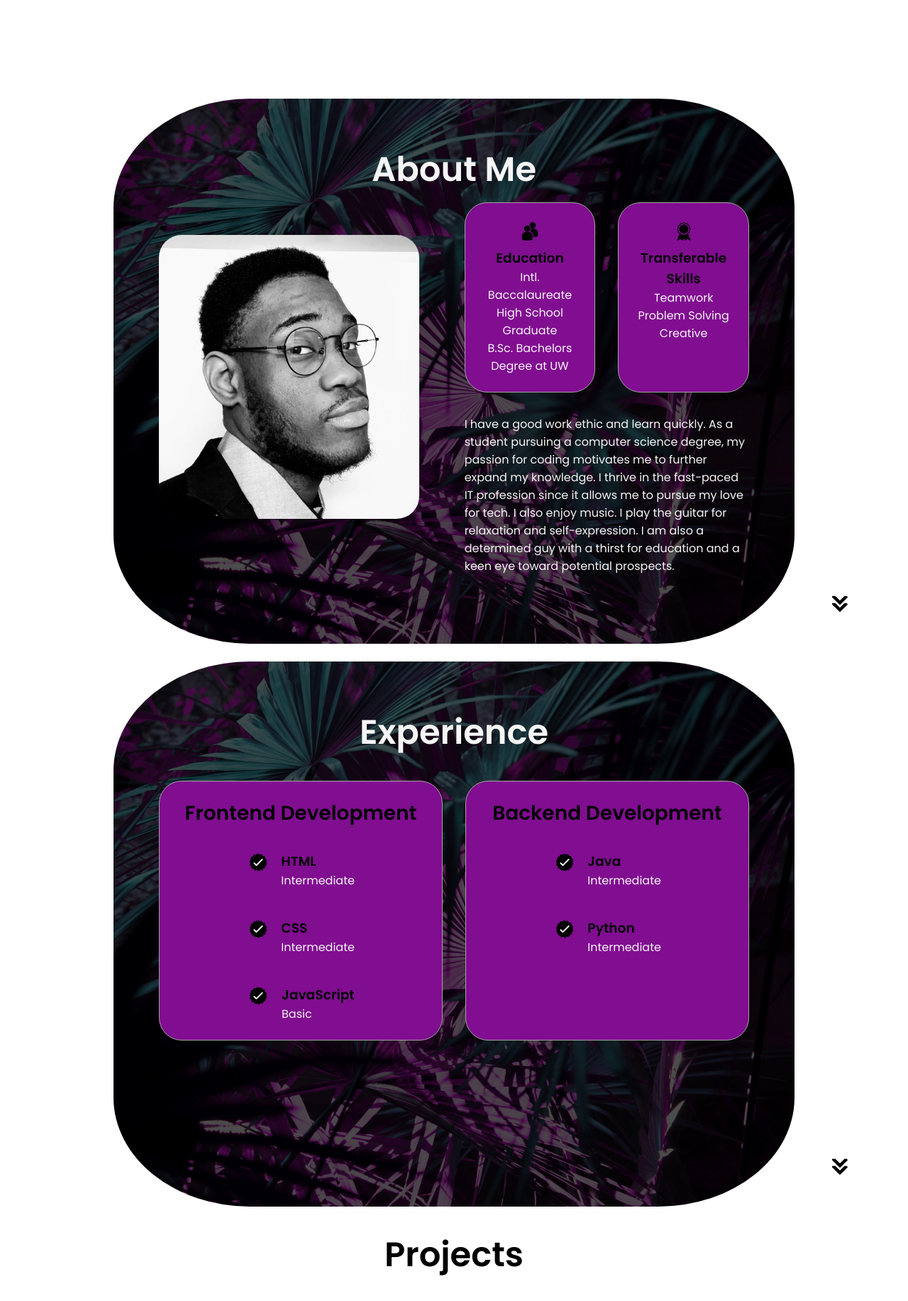
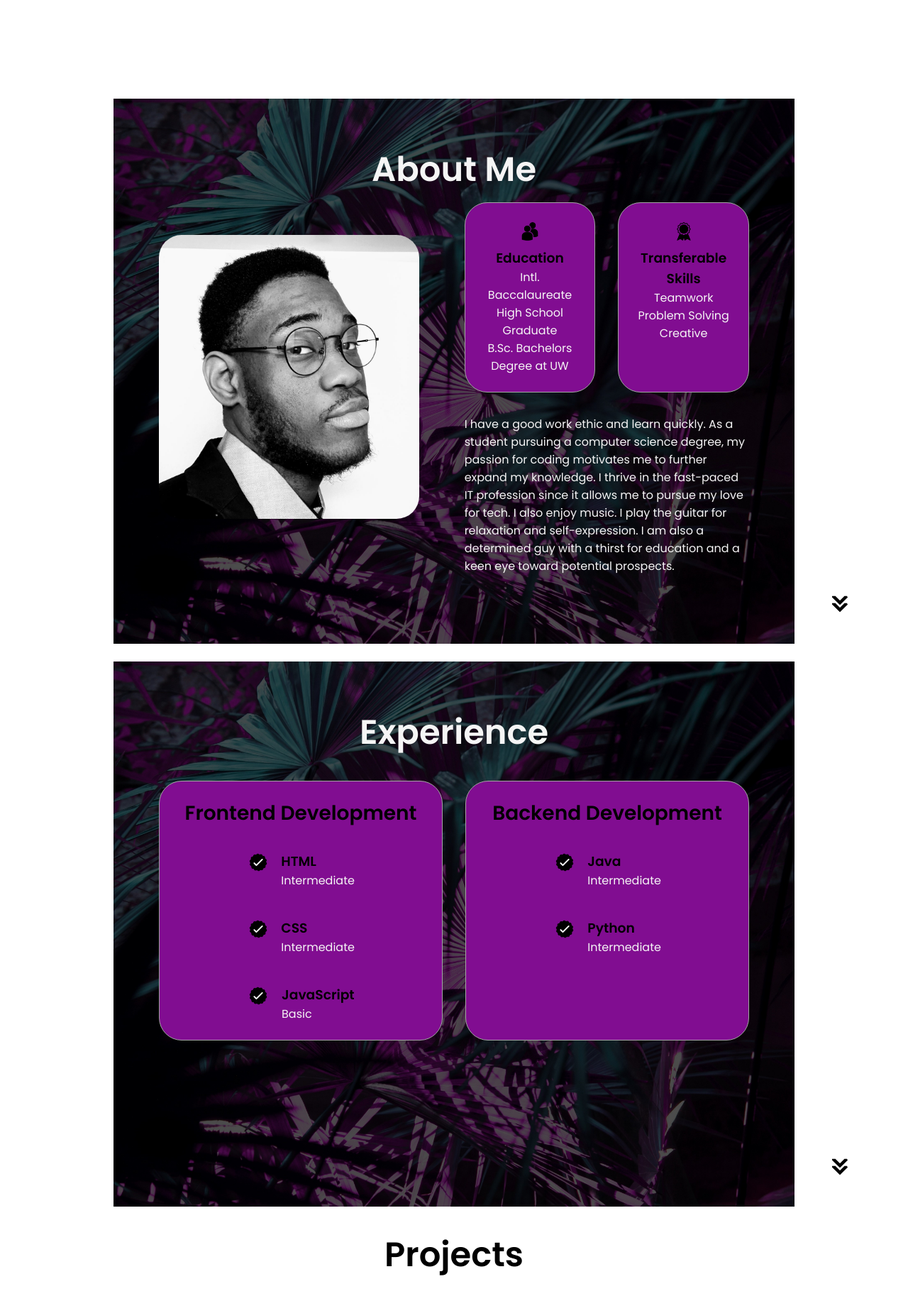
Before and after one commit to GhostlyCoder55/Main-Portfolio, a plain HTML site: page index.html in a window 1280 px wide. Shown: the part 782-2615 px from the top of the page at 71% size. Drawn offline with nearby package versions, Linux system fonts and the light colour scheme.

Commit message:
Testing styles

```diff
--- a/style.css
+++ b/style.css
@@ -290,7 +290,7 @@ section {
   background-image: url('./Elements/bf.jpg');/*Add background pic for about here*/
   background-size: cover;
   background-position: center;
-  border-radius: 20%;
+  /*border-radius: 5%;*/
   padding: 5%;
 }
 
@@ -358,7 +358,7 @@ section {
   background-image: url('./Elements/bf.jpg');/*Add background pic for experience here*/
   background-size: cover;
   background-position: center;
-  border-radius: 20%;
+  /*border-radius: 5%;*/
   padding: 5%;
 }
 
```
